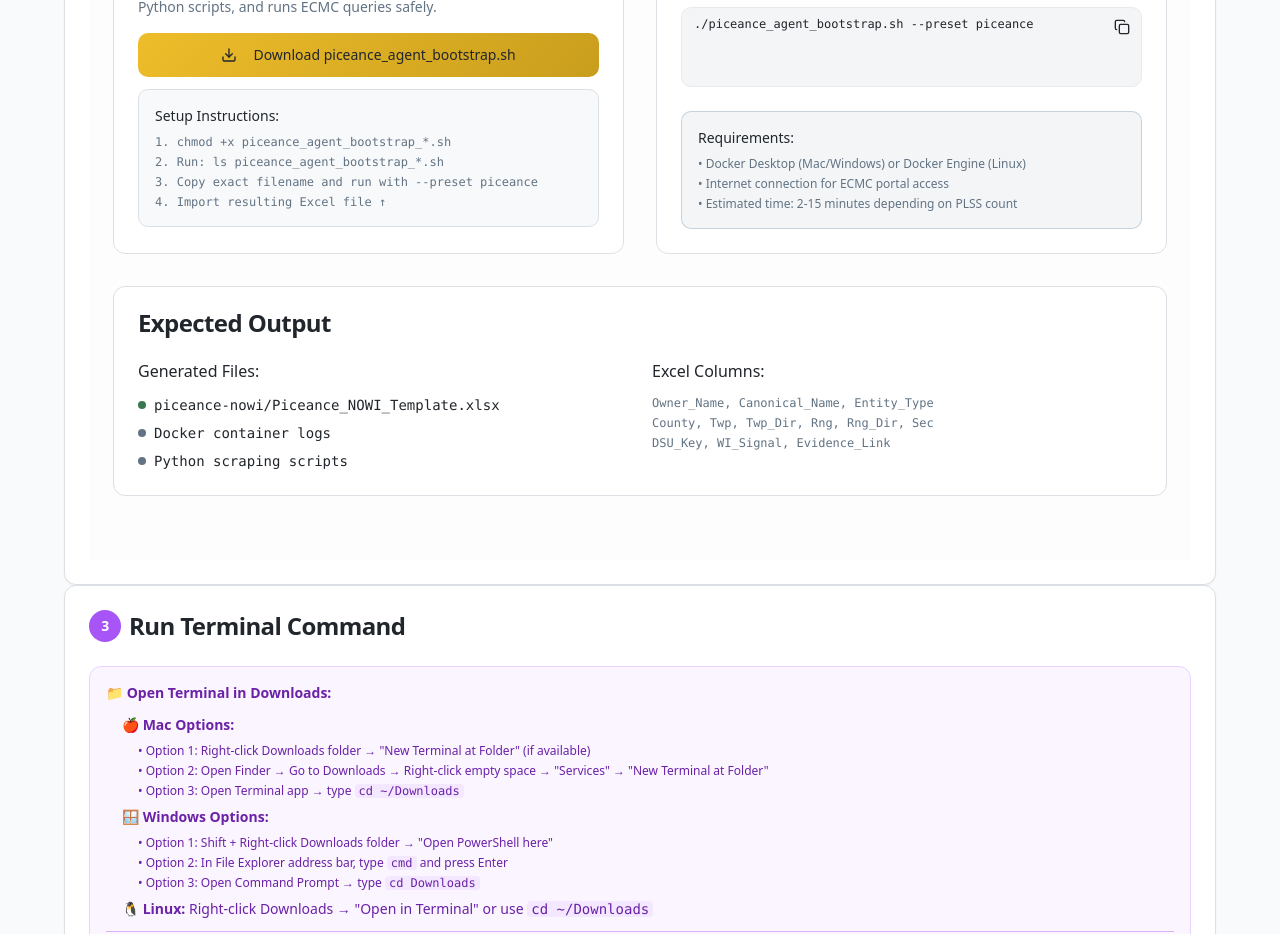
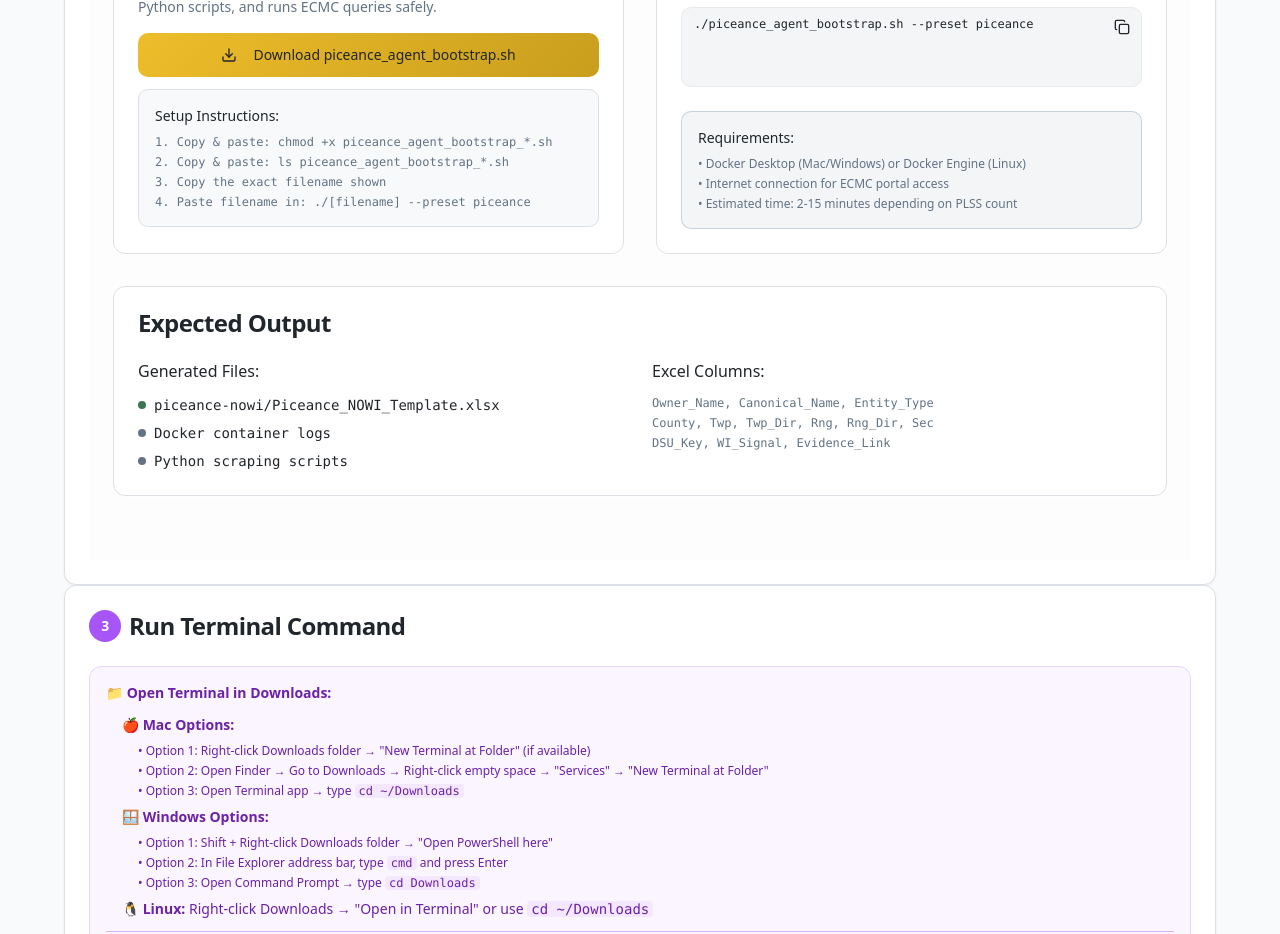
Before and after one commit to bvanar-collab/piceance-navigato, a React (Vite) app: page / in a window 1280 px wide. Shown: the part 2420-3354 px from the top of the page. Built offline with nearby package versions, Linux system fonts and the light colour scheme.

Commit message:
Clarify terminal instructions
Explicitly state when to copy and paste commands into the terminal.

```diff
--- a/src/components/ECMCScriptGenerator.tsx
+++ b/src/components/ECMCScriptGenerator.tsx
@@ -352,10 +352,10 @@ echo "✅ Done. Deliverable: \${ROOT}/Piceance_NOWI_Template.xlsx"`);
                 <div className="p-4 bg-muted/30 rounded-md border">
                   <h4 className="font-medium mb-2 text-sm">Setup Instructions:</h4>
                   <div className="space-y-1 text-xs text-muted-foreground font-mono">
-                    <div>1. chmod +x piceance_agent_bootstrap_*.sh</div>
-                    <div>2. Run: ls piceance_agent_bootstrap_*.sh</div>
-                    <div>3. Copy exact filename and run with --preset piceance</div>
-                    <div>4. Import resulting Excel file ↑</div>
+                    <div>1. Copy & paste: chmod +x piceance_agent_bootstrap_*.sh</div>
+                    <div>2. Copy & paste: ls piceance_agent_bootstrap_*.sh</div>
+                    <div>3. Copy the exact filename shown</div>
+                    <div>4. Paste filename in: ./[filename] --preset piceance</div>
                   </div>
                 </div>
               </div>
```
